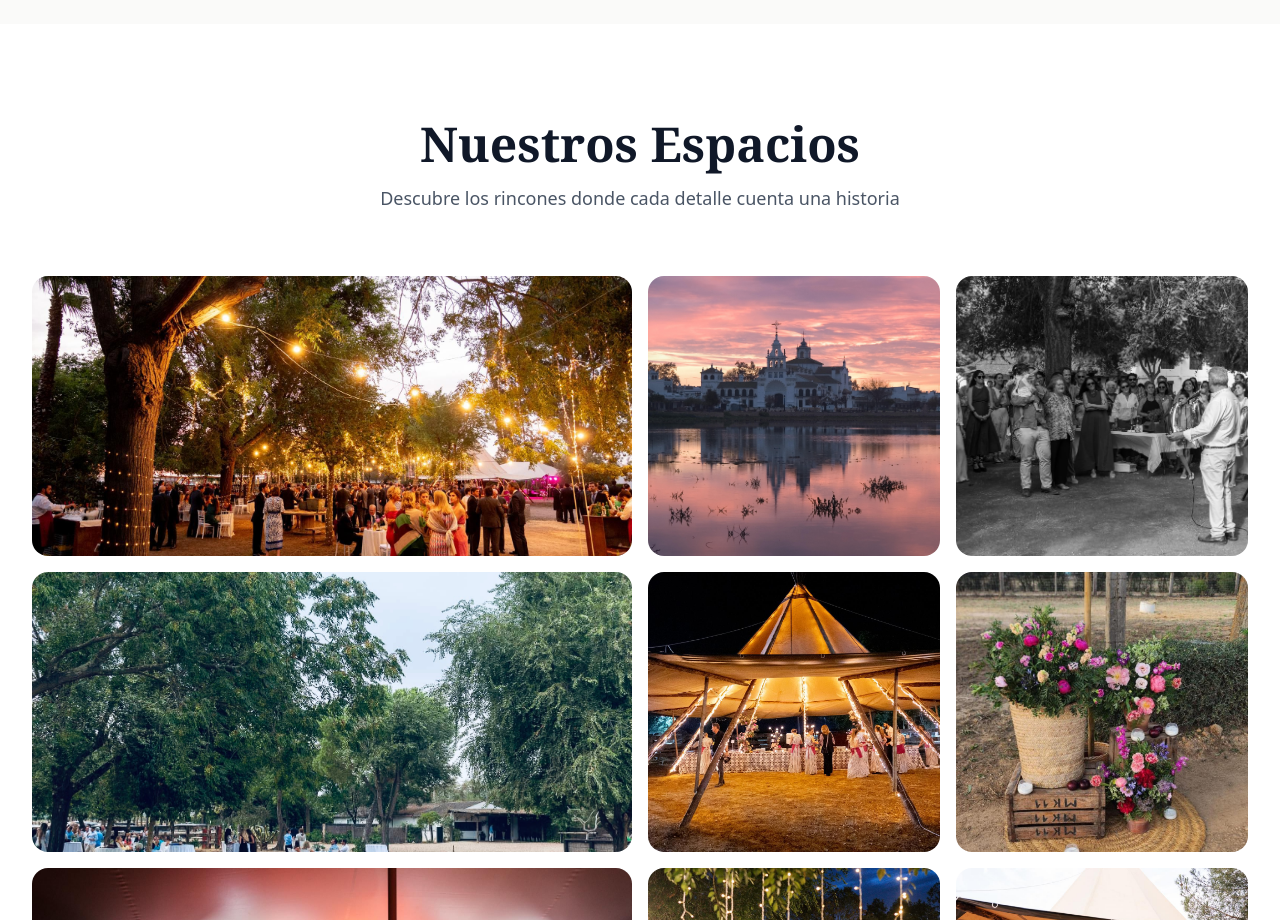
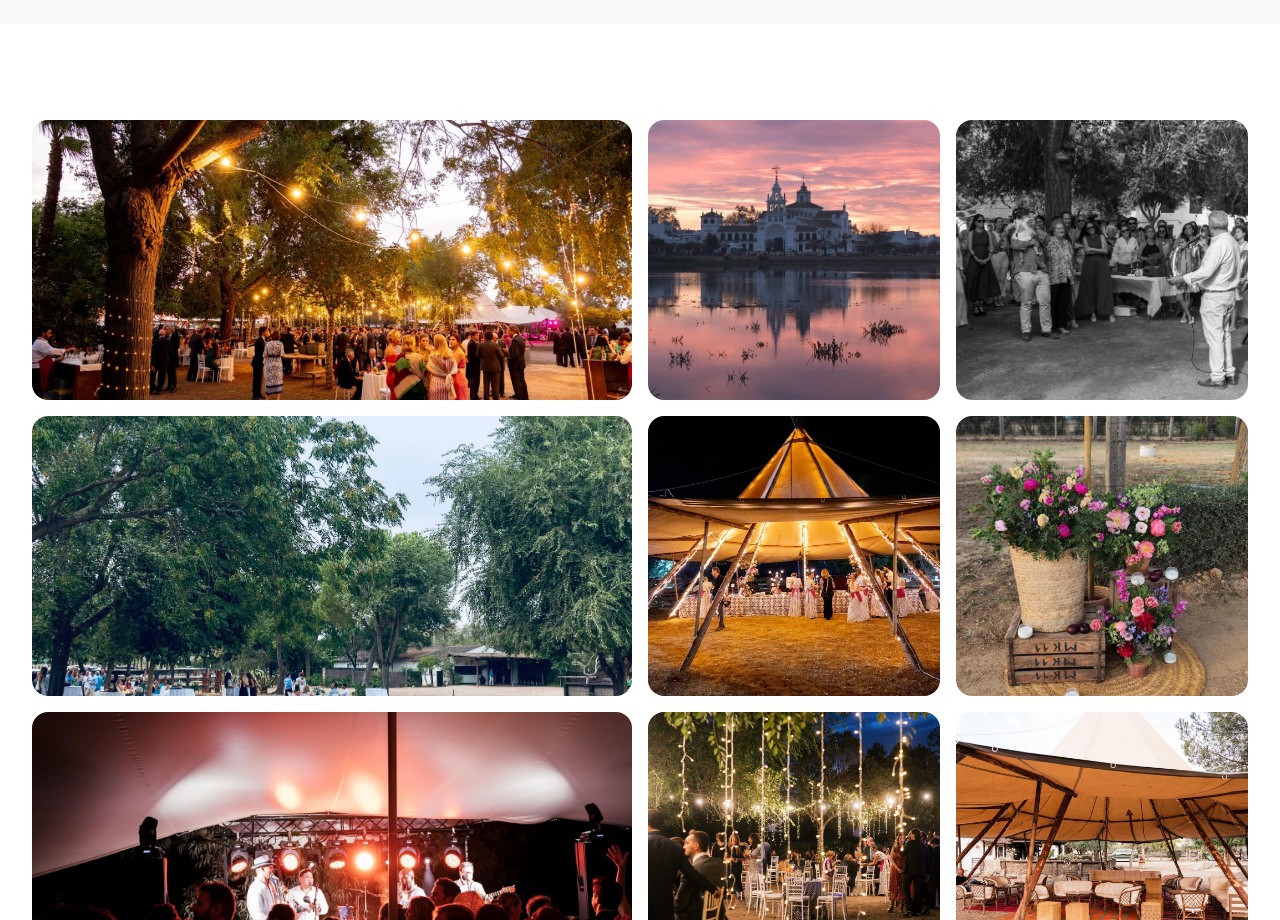
Before and after one commit to alvarogpp12/lostaranjales, a Next.js app: page / in a window 1280 px wide. Shown: the part 2500-3420 px from the top of the page. Built offline with nearby package versions, Linux system fonts and the light colour scheme.

Commit message:
Eliminar título y descripción de la galería

```diff
--- a/components/gallery.tsx
+++ b/components/gallery.tsx
@@ -127,13 +127,6 @@ export function Gallery() {
 	return (
 		<section id="espacios" className="bg-white py-24">
 			<div className="mx-auto max-w-7xl px-4 sm:px-6 lg:px-8">
-				<div className="mb-16 text-center">
-					<h2 className="mb-4 font-serif text-4xl font-bold text-gray-900 md:text-5xl">Nuestros Espacios</h2>
-					<p className="mx-auto max-w-2xl text-lg text-gray-600">
-						Descubre los rincones donde cada detalle cuenta una historia
-					</p>
-				</div>
-
 				{/* Mosaico Grid */}
 				<div className="grid auto-rows-[280px] grid-cols-1 gap-4 sm:grid-cols-2 lg:grid-cols-4">
 					{galleryItems.map((item) => (
```
